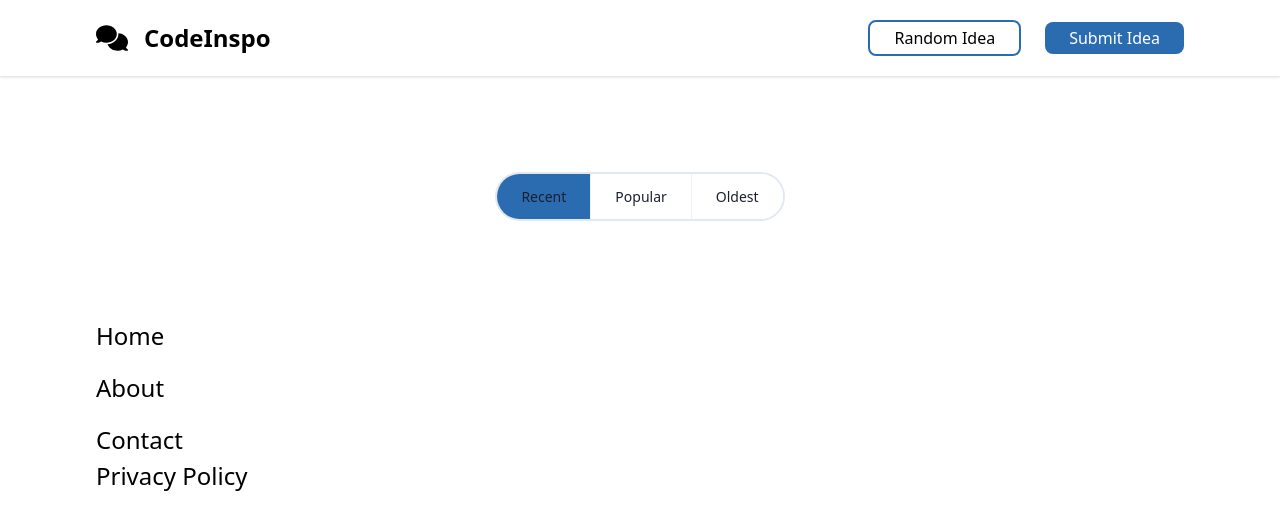
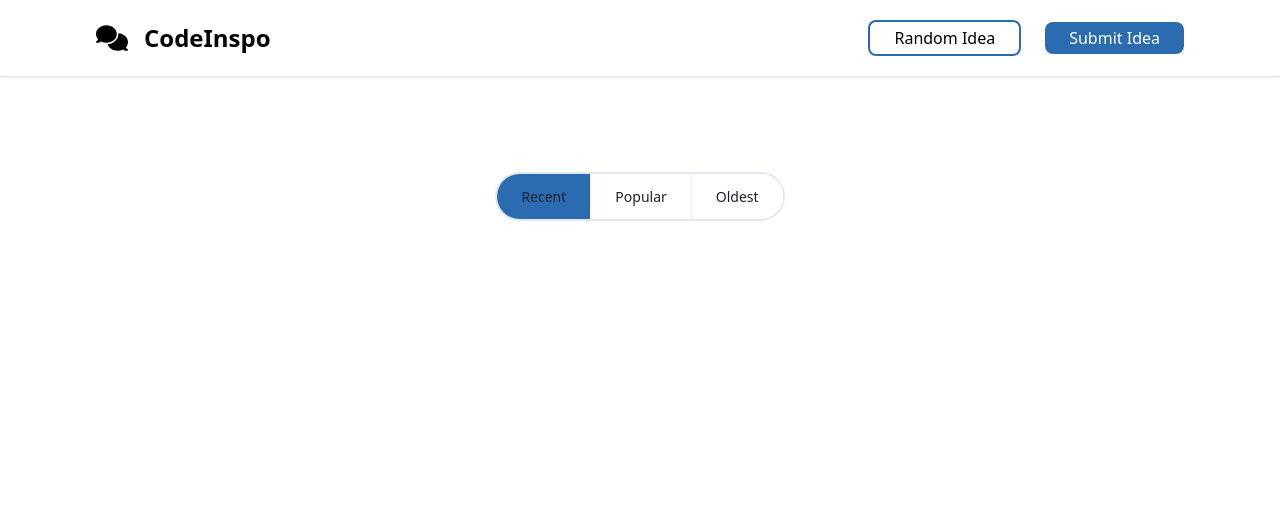
Before and after one commit to pvwnthem/DevInspo, a React (Create React App) app: page / in a window 1280 px wide. Shown: the top 530 px of the page. Built offline with nearby package versions, Linux system fonts and the light colour scheme; no server answers.

Commit message:
remove side nav in prep for 1.1

```diff
--- a/src/components/navbar.tsx
+++ b/src/components/navbar.tsx
@@ -76,15 +76,7 @@ export default function Navbar() {
                         </ul>
                     </div>
                 </div>
-                <div className='flex md:flex-col w-48 md:visible invisible  absolute md:mt-56 h-12 '>
-                <ol>
-                <li className='text-2xl text-black  md:mt-48 mt-4'>Home</li>
-                <li className='text-2xl text-black  mt-4'>About</li>
-                <li className='text-2xl text-black mt-4  '>Contact</li>
-                <a className='text-2xl text-black mt-4  ' href='/pp'>Privacy Policy</a>
-                </ol>
 
-            </div>
             </div>
 
 
```
Also changed, not shown: src/components/hold.txt.
